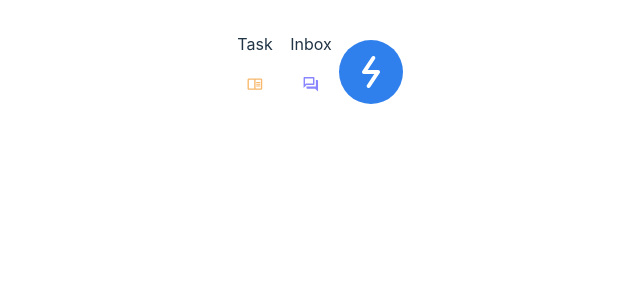
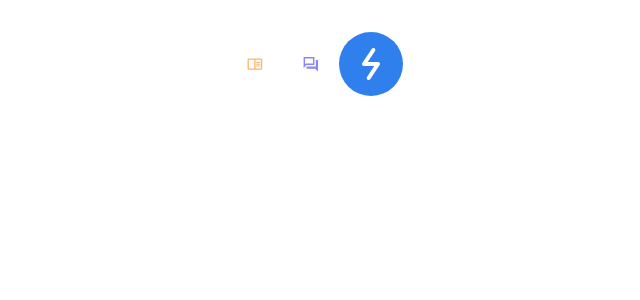
Before and after one commit to zakisamson/quicks, a React (Vite) app: page / in a window 1280 px wide. Both pictures are taken after a click on the button 640 px from the left and 64 px from the top of the page. Shown: the top 300 px of the page, without its empty margins (325-965 px from the left). Built offline with nearby package versions, Linux system fonts and the light colour scheme.

Commit message:
functionality open and close sub menu

```diff
--- a/src/components/slide/Slide2.jsx
+++ b/src/components/slide/Slide2.jsx
@@ -2,41 +2,75 @@ import React, { useState } from 'react'
 import QuickButton from '../atoms/QuickButton'
 
 function Slide2() {
-    const [show, setShow] = useState(false)
+    const [showSubMenu, setShowSubMenu] = useState(false)
+    const [selected, setSelected] = useState({
+        isSelected: false,
+        selectedMenu: undefined
+    })
+
+    const handleSubMenu = (menuName) => {
+        if(selected.isSelected && selected.selectedMenu === menuName){
+            handleCloseSubMenu()
+        } else {
+            handleSelectSubMenu(menuName)
+        }
+    }
+
+    const handleSelectSubMenu = (menuName) => {
+        setSelected({ isSelected: true, selectedMenu: menuName })
+    }
+
+    const handleCloseSubMenu = () => {
+        setSelected({ isSelected: false, selectedMenu: undefined})
+    }
 
     return (
         <div className='flex flex-row items-center'>
             {
-                show &&
+                showSubMenu &&
                 <>
-                    <div>
-                        <p>Task</p>
-                        <QuickButton size="small" status="inactive">
+                    <QuickButton
+                        size={selected.selectedMenu === "task" ? "big" : "small"}
+                        status={selected.selectedMenu === "task" ? "active" : "inactive"}
+                        className="bg-[#F8B76B]"
+                        onClick={() => handleSubMenu("task")}
+                    >
                         {/* task inactive */}
-                            <svg width="26" height="20" viewBox="0 0 26 20" fill="none" xmlns="http://www.w3.org/2000/svg">
-                                <path fill-rule="evenodd" clip-rule="evenodd" d="M3.11114 0.666687H23.1111C24.3334 0.666687 25.3334 1.66669 25.3334 2.88891V17.3334C25.3334 18.5556 24.3334 19.5556 23.1111 19.5556H3.11114C1.88892 19.5556 0.888916 18.5556 0.888916 17.3334V2.88891C0.888916 1.66669 1.88892 0.666687 3.11114 0.666687ZM3.11114 2.88891V17.3334H12V2.88891H3.11114ZM23.1111 17.3334H14.2222V2.88891H23.1111V17.3334ZM22 6.7778H15.3334V8.44446H22V6.7778ZM15.3334 9.55558H22V11.2222H15.3334V9.55558ZM22 12.3334H15.3334V14H22V12.3334Z" fill="#F8B76B" />
+                        <svg width="26" height="20" viewBox="0 0 26 20" fill="black" xmlns="http://www.w3.org/2000/svg">
+                            <path fill-rule="evenodd" clip-rule="evenodd" d="M3.11114 0.666687H23.1111C24.3334 0.666687 25.3334 1.66669 25.3334 2.88891V17.3334C25.3334 18.5556 24.3334 19.5556 23.1111 19.5556H3.11114C1.88892 19.5556 0.888916 18.5556 0.888916 17.3334V2.88891C0.888916 1.66669 1.88892 0.666687 3.11114 0.666687ZM3.11114 2.88891V17.3334H12V2.88891H3.11114ZM23.1111 17.3334H14.2222V2.88891H23.1111V17.3334ZM22 6.7778H15.3334V8.44446H22V6.7778ZM15.3334 9.55558H22V11.2222H15.3334V9.55558ZM22 12.3334H15.3334V14H22V12.3334Z"
+                                fill={selected.selectedMenu === "task" ? "white" : "#F8B76B"} />
                         </svg>
                     </QuickButton>
-                    </div>
-                    <div>
-                        <p>Inbox</p>
-                        <QuickButton size="small" status="inactive" className={show ? "visible" : "invisible"}>
+                    <QuickButton
+                        size={selected.selectedMenu === "inbox" ? "big" : "small"}
+                        status={selected.selectedMenu === "inbox" ? "active" : "inactive"}
+                        className="bg-[#8785FF]"
+                        onClick={() => handleSubMenu("inbox")}
+                    >
                         {/* inbox inactive */}
                         <svg width="24" height="23" viewBox="0 0 24 23" fill="none" xmlns="http://www.w3.org/2000/svg">
-                                <path fill-rule="evenodd" clip-rule="evenodd" d="M16.4443 0.110657H1.9999C1.38879 0.110657 0.888794 0.610657 0.888794 1.22177V16.7773L5.33324 12.3329H16.4443C17.0555 12.3329 17.5555 11.8329 17.5555 11.2218V1.22177C17.5555 0.610657 17.0555 0.110657 16.4443 0.110657ZM15.3332 2.3328V10.1106H4.41103L3.75547 10.7661L3.11103 11.4106V2.3328H15.3332ZM19.7777 4.55512H21.9999C22.611 4.55512 23.111 5.05512 23.111 5.66623V22.3329L18.6666 17.8885H6.44435C5.83324 17.8885 5.33324 17.3885 5.33324 16.7773V14.5551H19.7777V4.55512Z" fill="#8885FF" />
+                            <path fill-rule="evenodd" clip-rule="evenodd" d="M16.4443 0.110657H1.9999C1.38879 0.110657 0.888794 0.610657 0.888794 1.22177V16.7773L5.33324 12.3329H16.4443C17.0555 12.3329 17.5555 11.8329 17.5555 11.2218V1.22177C17.5555 0.610657 17.0555 0.110657 16.4443 0.110657ZM15.3332 2.3328V10.1106H4.41103L3.75547 10.7661L3.11103 11.4106V2.3328H15.3332ZM19.7777 4.55512H21.9999C22.611 4.55512 23.111 5.05512 23.111 5.66623V22.3329L18.6666 17.8885H6.44435C5.83324 17.8885 5.33324 17.3885 5.33324 16.7773V14.5551H19.7777V4.55512Z"
+                                fill={selected.selectedMenu === "inbox" ? "white" : "#8785FF"} />
                         </svg>
                     </QuickButton>
-                    </div>
                 </>
             }
-            <QuickButton size="big" className="bg-[#2F80ED]"
-                onClick={() => setShow(!show)}
+            {
+                selected.isSelected ? null :
+                    <>
+                        <QuickButton
+                            size="big"
+                            className="bg-[#2F80ED]"
+                            onClick={() => setShowSubMenu(!showSubMenu)}
                         >
                             {/* default */}
                             <svg width="18" height="32" viewBox="0 0 18 32" fill="#fff" xmlns="http://www.w3.org/2000/svg">
-                    <path fill-rule="evenodd" clip-rule="evenodd" d="M12.4427 0.335929C13.3618 0.948634 13.6101 2.19037 12.9974 3.10943L5.73704 14H16C16.7376 14 17.4153 14.406 17.7634 15.0563C18.1114 15.7066 18.0732 16.4957 17.6641 17.1094L8.33077 31.1094C7.71807 32.0285 6.47633 32.2768 5.55727 31.6641C4.63821 31.0514 4.38986 29.8097 5.00257 28.8906L12.263 18H2C1.26241 18 0.584692 17.5941 0.236654 16.9437C-0.111384 16.2934 -0.0732391 15.5043 0.335902 14.8906L9.66924 0.890629C10.2819 -0.0284284 11.5237 -0.276776 12.4427 0.335929Z" fill="white" />
+                                <path fill-rule="evenodd" clip-rule="evenodd" d="M12.4427 0.335929C13.3618 0.948634 13.6101 2.19037 12.9974 3.10943L5.73704 14H16C16.7376 14 17.4153 14.406 17.7634 15.0563C18.1114 15.7066 18.0732 16.4957 17.6641 17.1094L8.33077 31.1094C7.71807 32.0285 6.47633 32.2768 5.55727 31.6641C4.63821 31.0514 4.38986 29.8097 5.00257 28.8906L12.263 18H2C1.26241 18 0.584692 17.5941 0.236654 16.9437C-0.111384 16.2934 -0.0732391 15.5043 0.335902 14.8906L9.66924 0.890629C10.2819 -0.0284284 11.5237 -0.276776 12.4427 0.335929Z"
+                                fill="white" />
                             </svg>
                         </QuickButton>
+                    </>
+            }
         </div>
     )
 }
```
Lines whose indentation alone changed are shown as unchanged.
